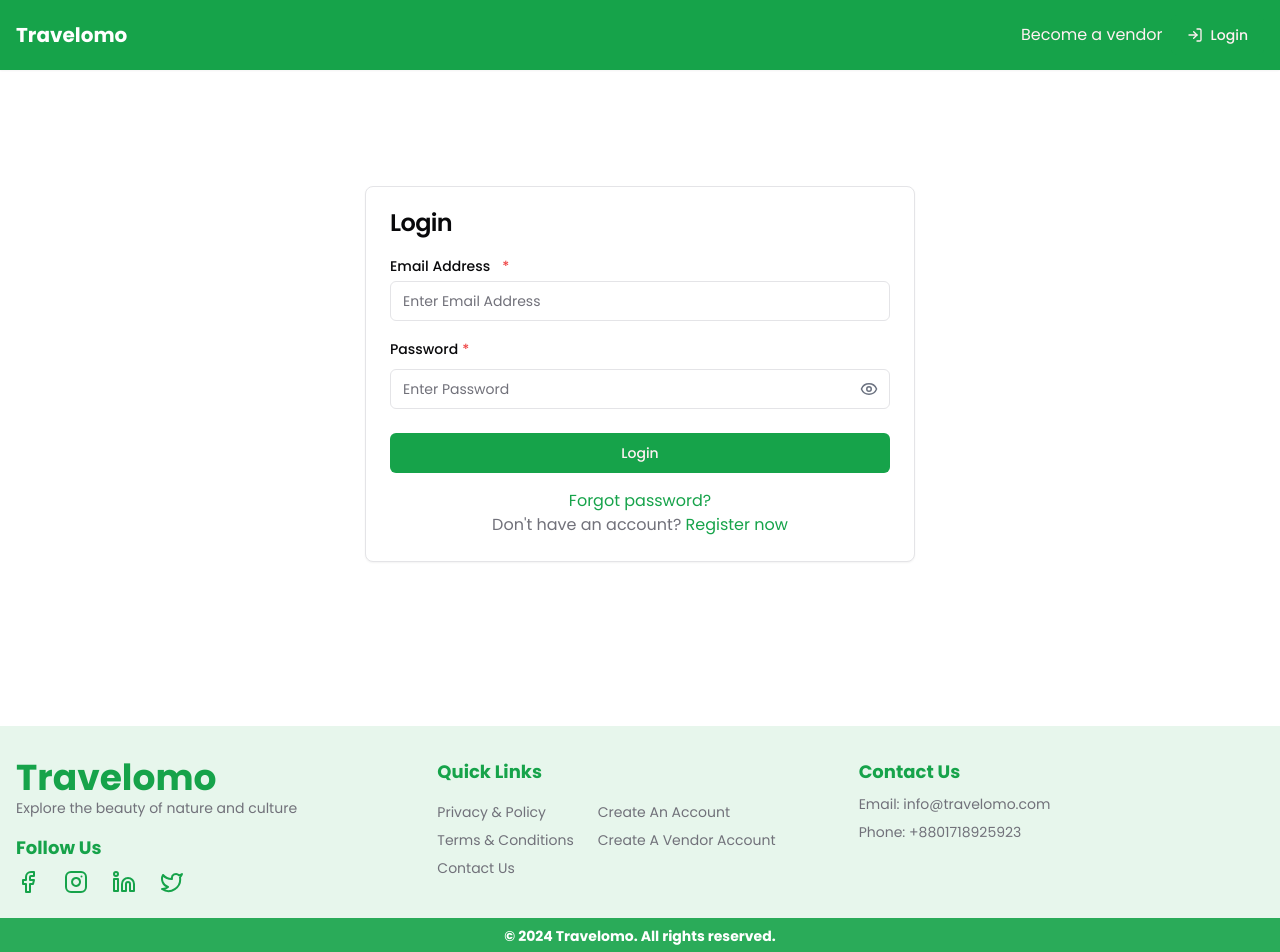
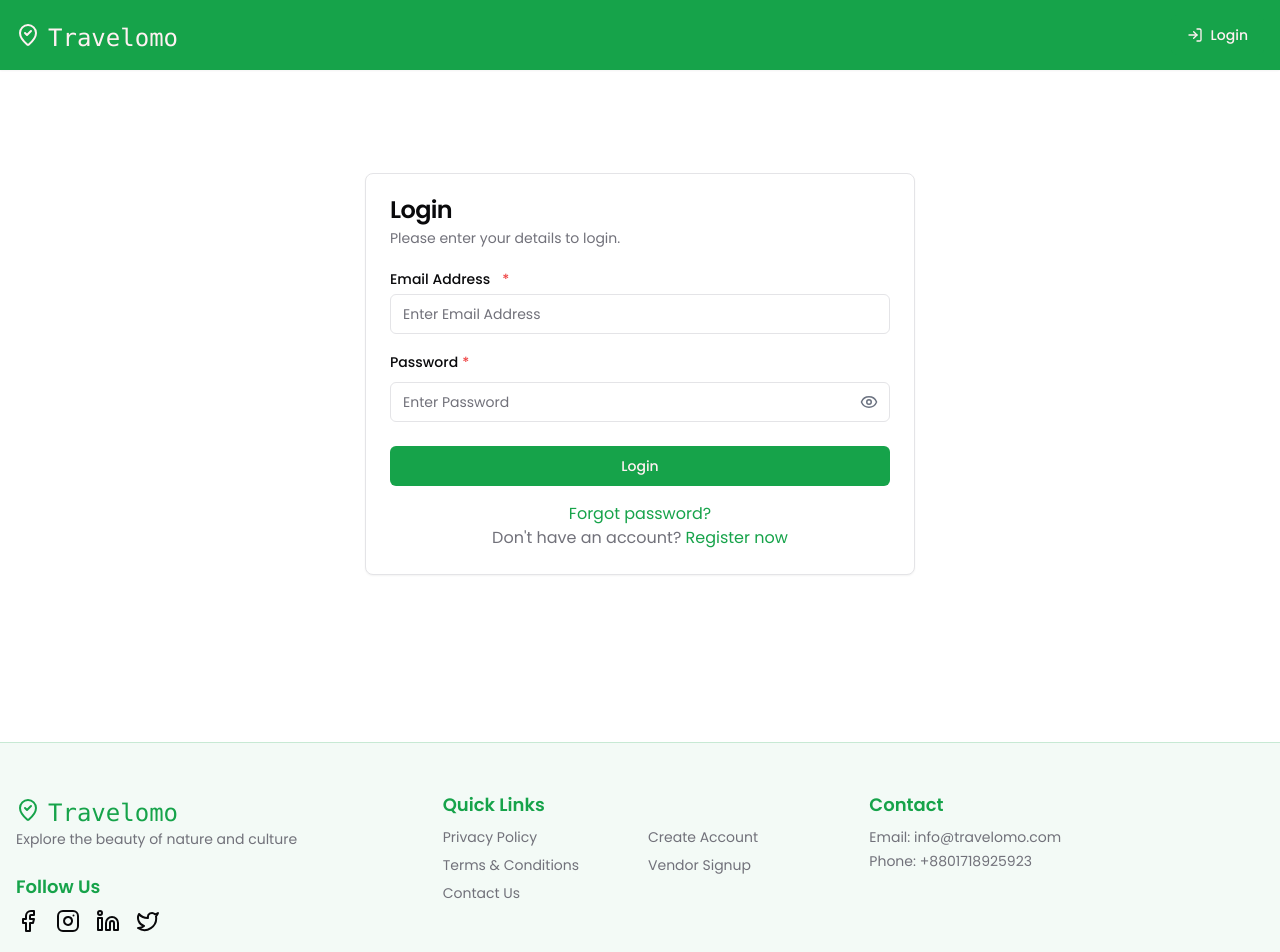
Before and after one commit to rakibul-islam-raju/Travelomo, a Next.js app in the folder frontend/: page /login in a window 1280 px wide. Shown: the top 952 px of the page. Built offline with nearby package versions, Linux system fonts and the light colour scheme.

Commit message:
refactor: home page

```diff
--- a/frontend/app/(client)/(auth)/login/page.tsx
+++ b/frontend/app/(client)/(auth)/login/page.tsx
@@ -1,4 +1,10 @@
-import { Card, CardContent, CardHeader, CardTitle } from "@/components/ui/card";
+import {
+	Card,
+	CardContent,
+	CardDescription,
+	CardHeader,
+	CardTitle,
+} from "@/components/ui/card";
 import { Metadata } from "next";
 import Link from "next/link";
 import LoginForm from "./_components/LoginForm";
@@ -13,6 +19,7 @@
 		<Card>
 			<CardHeader>
 				<CardTitle>Login</CardTitle>
+				<CardDescription>Please enter your details to login.</CardDescription>
 			</CardHeader>
 			<CardContent>
 				<LoginForm />
--- a/frontend/app/(client)/(home)/page.tsx
+++ b/frontend/app/(client)/(home)/page.tsx
@@ -101,9 +101,9 @@
 			</Section>
 
 			<CTA
-				title="Discover Your Dream Destination"
-				description="Join us on an unforgettable journey and make your travel dreams come true"
-				buttonText="Explore More"
+				title="Let's travel your next destination"
+				description="Book and make your trips effortlessly. Join thousands who trust Travelomo for smarter journeys."
+				buttonText="Get Started"
 			/>
 		</>
 	);
--- a/frontend/app/(client)/_components/Footer.tsx
+++ b/frontend/app/(client)/_components/Footer.tsx
@@ -1,87 +1,123 @@
+import { AppLogo } from "@/components/AppLogo";
 import { siteConfig } from "@/config/siteConfig";
 import { Facebook, Instagram, Linkedin, Twitter } from "lucide-react";
 import Link from "next/link";
 
 export default function Footer() {
 	return (
-		<footer className="bg-primary/10 pt-8 mt-12">
-			<div className="container grid grid-cols-1 md:grid-cols-2 lg:grid-cols-3 gap-4">
-				<div className="">
-					<Link href="/">
-						<h2 className="text-primary text-2xl md:text-4xl font-bold">
-							{siteConfig.name}
-						</h2>
-					</Link>
-
+		<footer className="bg-primary/5 pt-12 mt-16 border-t border-primary/20">
+			<div className="container grid grid-cols-1 md:grid-cols-3 gap-8">
+				{/* Brand & Social */}
+				<div>
+					<AppLogo className="text-primary" />
 					<p className="text-sm text-muted-foreground">{siteConfig.subtitle}</p>
 
-					<div className="flex flex-col gap-2 mt-4">
-						<h3 className="text-primary text-lg font-bold">Follow Us</h3>
-						<div className="flex gap-6">
-							<Link href={siteConfig.links.facebook}>
-								<Facebook className="text-primary" />
+					<div className="mt-6">
+						<h3 className="text-lg font-semibold text-primary mb-2">
+							Follow Us
+						</h3>
+						<div className="flex gap-4">
+							<Link
+								href={siteConfig.links.facebook}
+								aria-label="Facebook"
+								className="hover:text-primary"
+							>
+								<Facebook />
 							</Link>
-							<Link href={siteConfig.links.instagram}>
-								<Instagram className="text-primary" />
+							<Link
+								href={siteConfig.links.instagram}
+								aria-label="Instagram"
+								className="hover:text-primary"
+							>
+								<Instagram />
 							</Link>
-							<Link href={siteConfig.links.linkedin}>
-								<Linkedin className="text-primary" />
+							<Link
+								href={siteConfig.links.linkedin}
+								aria-label="LinkedIn"
+								className="hover:text-primary"
+							>
+								<Linkedin />
 							</Link>
-							<Link href={siteConfig.links.linkedin}>
-								<Twitter className="text-primary" />
+							<Link
+								href={siteConfig.links.twitter}
+								aria-label="Twitter"
+								className="hover:text-primary"
+							>
+								<Twitter />
 							</Link>
 						</div>
 					</div>
 				</div>
-				<div className="flex flex-col gap-4">
-					<h3 className="text-primary text-lg font-bold">Quick Links</h3>
-					<div className="flex gap-6">
-						<ul className="list-none p-0 m-0 inline-flex flex-col gap-2">
-							<li className="text-sm text-muted-foreground hover:underline">
+
+				{/* Quick Links */}
+				<div className="grid grid-cols-2 gap-4">
+					<div>
+						<h3 className="text-lg font-semibold text-primary mb-2">
+							Quick Links
+						</h3>
+						<ul className="space-y-2 text-sm text-muted-foreground">
+							<li>
 								<Link href="/" className="hover:underline">
-									Privacy & Policy
+									Privacy Policy
 								</Link>
 							</li>
-							<li className="text-sm text-muted-foreground hover:underline">
+							<li>
 								<Link href="/" className="hover:underline">
 									Terms & Conditions
 								</Link>
 							</li>
-							<li className="text-sm text-muted-foreground hover:underline">
+							<li>
 								<Link href="/" className="hover:underline">
 									Contact Us
 								</Link>
 							</li>
 						</ul>
-						<ul className="list-none p-0 m-0 inline-flex flex-col gap-2">
-							<li className="text-sm text-muted-foreground">
-								<Link href="/" className="hover:underline">
-									Create An Account
+					</div>
+					<div>
+						<h3 className="text-lg font-semibold text-primary mb-2 invisible">
+							Extra
+						</h3>
+						<ul className="space-y-2 text-sm text-muted-foreground">
+							<li>
+								<Link href="/registration" prefetch className="hover:underline">
+									Create Account
 								</Link>
 							</li>
-							<li className="text-sm text-muted-foreground hover:underline">
-								<Link href="/" className="hover:underline">
-									Create A Vendor Account
+							<li>
+								<Link
+									href="/vendor-registration"
+									prefetch
+									className="hover:underline"
+								>
+									Vendor Signup
 								</Link>
 							</li>
 						</ul>
 					</div>
 				</div>
-				<div className="flex flex-col gap-2">
-					<div className="flex flex-col gap-2">
-						<h3 className="text-primary text-lg font-bold">Contact Us</h3>
-						<p className="text-sm text-muted-foreground">
-							Email: {siteConfig.email}
-						</p>
-						<p className="text-sm text-muted-foreground">
-							Phone: {siteConfig.phone}
-						</p>
-					</div>
+
+				{/* Contact */}
+				<div>
+					<h3 className="text-lg font-semibold text-primary mb-2">Contact</h3>
+					<p className="text-sm text-muted-foreground mb-1">
+						Email:{" "}
+						<a href={`mailto:${siteConfig.email}`} className="hover:underline">
+							{siteConfig.email}
+						</a>
+					</p>
+					<p className="text-sm text-muted-foreground">
+						Phone:{" "}
+						<a href={`tel:${siteConfig.phone}`} className="hover:underline">
+							{siteConfig.phone}
+						</a>
+					</p>
 				</div>
 			</div>
-			<div className="bg-primary/90 text-white py-2 mt-6">
-				<div className="flex flex-col items-center justify-center">
-					<p className="text-sm font-bold">
+
+			{/* Bottom Bar */}
+			<div className="mt-12 border-t border-primary/20 py-2 bg-primary/90 text-white">
+				<div className="container text-center">
+					<p className="text-sm font-medium">
 						&copy; {new Date().getFullYear()} {siteConfig.name}. All rights
 						reserved.
 					</p>
--- a/frontend/app/(client)/_components/Header.tsx
+++ b/frontend/app/(client)/_components/Header.tsx
@@ -1,6 +1,6 @@
-import { siteConfig, topbarHeight } from "@/config/siteConfig";
+import { AppLogo } from "@/components/AppLogo";
+import { topbarHeight } from "@/config/siteConfig";
 import { cn } from "@/lib/utils";
-import Link from "next/link";
 import HeaderLoginButton from "./HeaderLoginButton";
 
 export default function Header() {
@@ -14,12 +14,9 @@
 			<div className="container">
 				{/* header main section */}
 				<div className="flex items-center justify-between gap-6 transition-all duration-300 py-2">
-					<Link href="/">
-						<h1 className="text-xl font-bold text-white">{siteConfig.name}</h1>
-					</Link>
+					<AppLogo />
 
 					<div className="flex items-center gap-x-2">
-						<Link href={"/vendor-registration"}>Become a vendor</Link>
 						<HeaderLoginButton />
 					</div>
 				</div>
--- /dev/null
+++ b/frontend/components/AppLogo.tsx
@@ -0,0 +1,21 @@
+import { siteConfig } from "@/config/siteConfig";
+import { cn } from "@/lib/utils";
+import { MapPinCheckInside } from "lucide-react";
+import Link from "next/link";
+
+type Props = {
+	className?: string;
+};
+
+export const AppLogo: React.FC<Props> = ({ className }) => {
+	return (
+		<Link
+			prefetch
+			href="/"
+			className={cn("flex gap-2 items-center", className)}
+		>
+			<MapPinCheckInside />
+			<h1 className="text-2xl font-mono mt-1.5">{siteConfig.name}</h1>
+		</Link>
+	);
+};
--- a/frontend/components/CTA.tsx
+++ b/frontend/components/CTA.tsx
@@ -1,9 +1,11 @@
+import CtaImage from "@/assets/images/cta.jpg";
+import Image from "next/image";
 import { Button } from "./ui/button";
 
 type Props = {
 	title: string;
 	description: string;
-	buttonText: string;
+	buttonText?: string;
 };
 
 export default function CTA({
@@ -12,12 +14,38 @@
 	buttonText = "Explore More",
 }: Props) {
 	return (
-		<div className="bg-primary/10 text-primary p-6 rounded-lg max-w-3xl mx-auto text-center">
-			<h2 className="text-3xl font-semibold mb-4">{title}</h2>
-			<p className="text-muted-foreground mb-4">{description}</p>
-			<div className="flex justify-center">
-				<Button className=" mt-4 p-6 text-lg">{buttonText}</Button>
+		<section className="">
+			<div className="max-w-6xl mx-auto grid grid-cols-1 md:grid-cols-2 items-center gap-12 bg-white dark:bg-black/10 shadow-xl rounded-3xl min-h-[600px]">
+				{/* Image Section */}
+				<div className="w-full h-full relative">
+					<Image
+						src={CtaImage}
+						alt={"Travelomo"}
+						fill
+						className="object-cover object-center rounded-2xl shadow-lg rounded-r-none"
+						priority
+					/>
+				</div>
+
+				{/* Text Section */}
+				<div className="text-center md:text-left">
+					<span className="inline-block bg-primary/10 text-primary text-xs font-medium px-3 py-1 rounded-full uppercase tracking-wide mb-4">
+						{"Smarter Travel Starts Here"}
+					</span>
+
+					<h2 className="text-4xl md:text-5xl font-extrabold text-primary mb-4 leading-tight">
+						{title}
+					</h2>
+
+					<p className="text-muted-foreground text-base md:text-lg mb-8">
+						{description}
+					</p>
+
+					<div className="flex flex-col sm:flex-row items-center gap-4">
+						<Button className="text-base px-6 py-3">{buttonText}</Button>
+					</div>
+				</div>
 			</div>
-		</div>
+		</section>
 	);
 }
--- a/frontend/context/AppProvider.tsx
+++ b/frontend/context/AppProvider.tsx
@@ -10,7 +10,7 @@
 	return (
 		<QueryProvider>
 			<AuthInitializer>
-				<Toaster richColors closeButton theme="light" />
+				<Toaster richColors closeButton theme="light" position="top-center" />
 				{children}
 			</AuthInitializer>
 		</QueryProvider>
```
Also changed, not shown: frontend/app/(client)/_components/HeaderLoginButton.tsx (+12 -11 lines), frontend/assets/images/cta.jpg (added), 1 other file (tests, documents, lock files or other folders).
